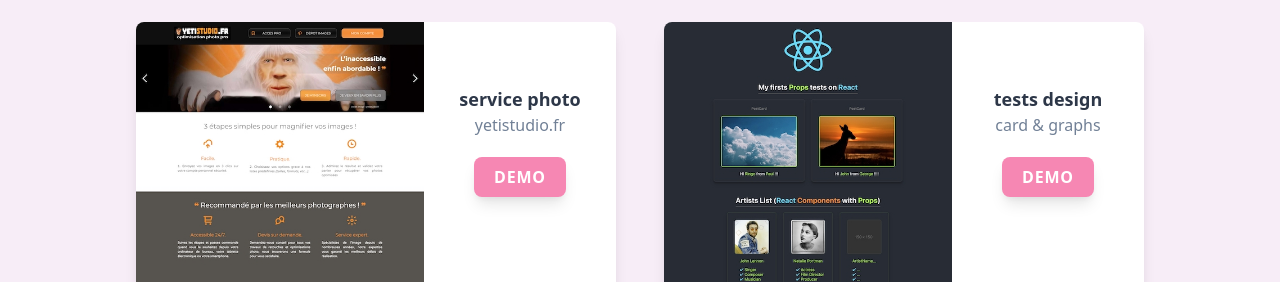
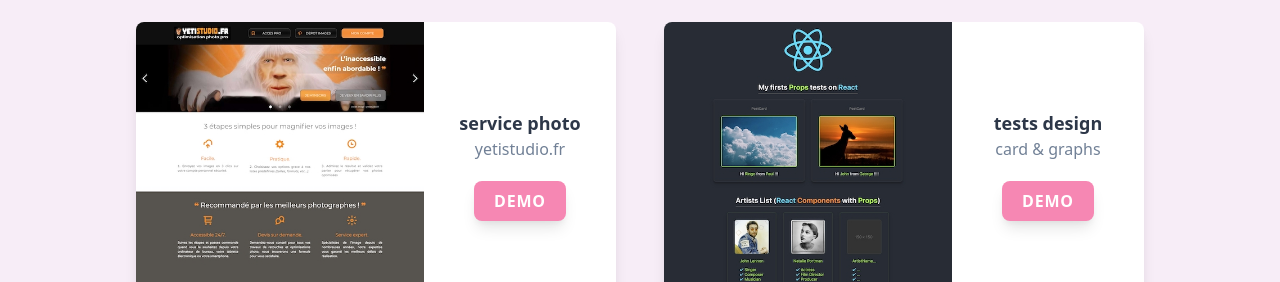
Before and after one commit to ipopop/maboite-space, a Vue app: page / in a window 1280 px wide. Shown: the part 670-952 px from the top of the page. Built offline with nearby package versions, Linux system fonts and the light colour scheme.

Commit message:
vert center card txt

```diff
--- a/src/components/ContentCard.vue
+++ b/src/components/ContentCard.vue
@@ -1,7 +1,7 @@
 <template>
 <div class="flex flex-wrap sm:flex-no-wrap mx-auto items-center overflow-hidden bg-white rounded-lg shadow-lg">
     <img class="object-center w-auto sm:w-72 h-auto" :src="contentCard.imageUrl" :alt="contentCard.imageAlt">
-    <div class="object-center mx-auto my-auto sm:px-6 py-4 sm:w-48 sm:h-48">
+    <div class="object-center mx-auto my-auto sm:pt-10 sm:px-6 py-4 sm:w-48 sm:h-48">
         <h3 class="text-lg font-semibold text-gray-800">{{ contentCard.dataName }}</h3>
         <p class="text-gray-600">{{ contentCard.dataCnt1 }}</p>
         <div class="mt-5">
```
